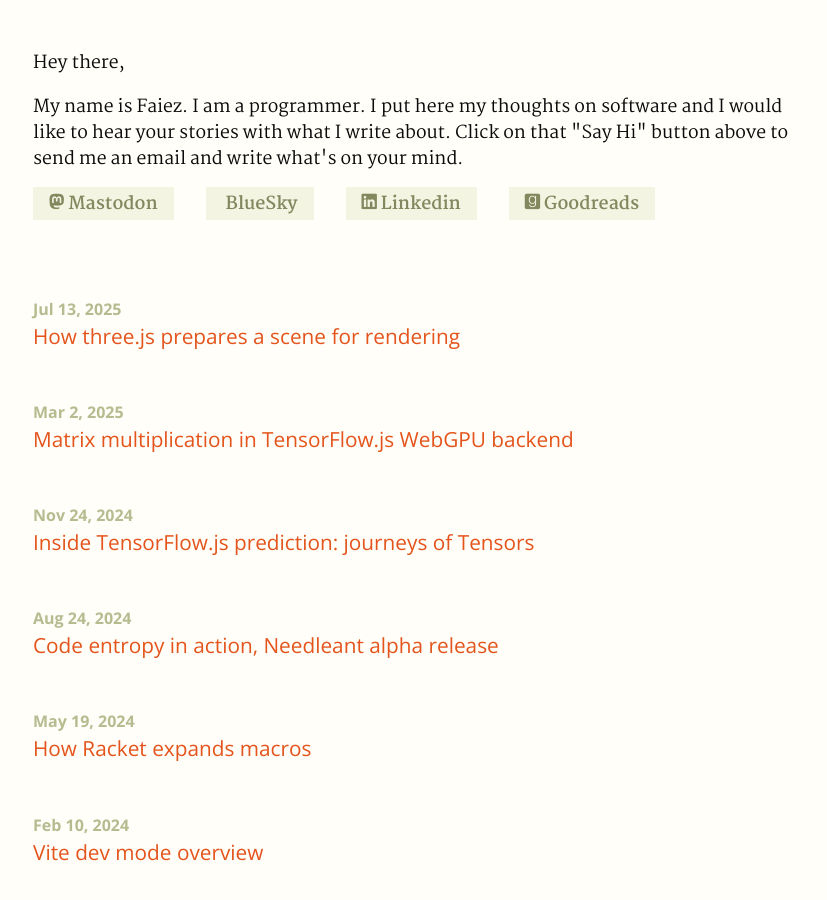
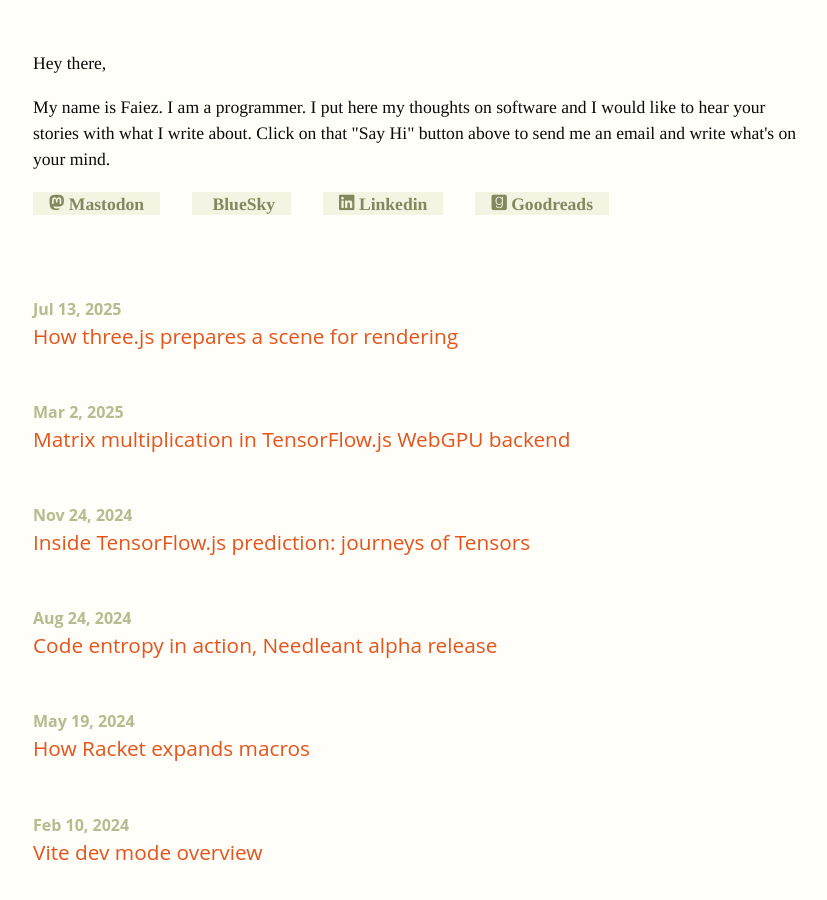
Before and after one commit to haresfaiez/haresfaiez.github.io, a Jekyll site: the page built from index.html, in a window 1280 px wide and 900 px high. Shown: the whole window, without its empty margins (183-1010 px from the left). Built offline with Jekyll 4.4.1, drawn with Linux system fonts in a browser that asks for light colours; some of the changed text lies outside the part shown.

Commit message:
Comment internet requests

```diff
--- a/_includes/footer.html
+++ b/_includes/footer.html
@@ -1,6 +1,7 @@
 <footer>
   <a rel="license" href="http://creativecommons.org/licenses/by-nc/4.0/">
-    <img alt="Creative Commons License" style="border-width:0"
-         src="https://i.creativecommons.org/l/by-nc/4.0/88x31.png" />
+    Creative Commons License
+    <!-- <img alt="Creative Commons License" style="border-width:0"
+         src="https://i.creativecommons.org/l/by-nc/4.0/88x31.png" /> -->
   </a>
 </footer>
--- a/sass/custom/theme.scss
+++ b/sass/custom/theme.scss
@@ -1,4 +1,4 @@
-@import url('https://fonts.googleapis.com/css?family=Open+Sans:400,600,700|Fira+Mono|Martel:400,700');
+// @import url('https://fonts.googleapis.com/css?family=Open+Sans:400,600,700|Fira+Mono|Martel:400,700');
 
 $border-radius: 5px;
 
```
